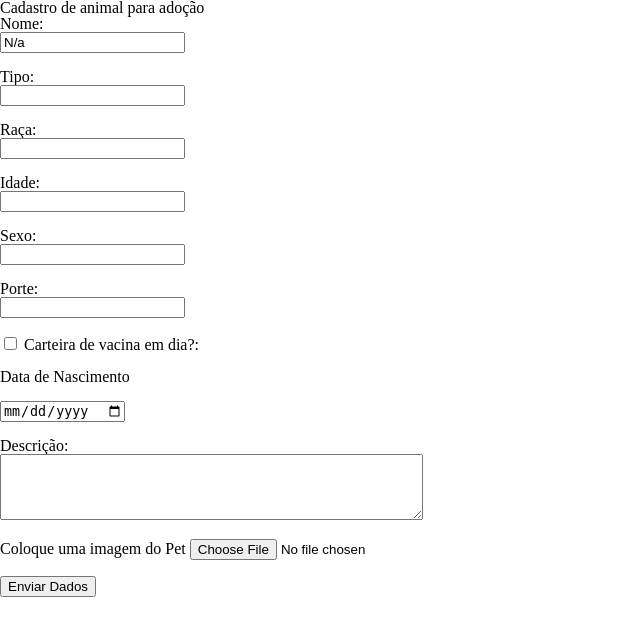
After one commit to zurte/PetMatch, a Flask app: page /registrar_animal in a window 1280 px wide. The commit adds this page. Shown: the top 636 px of the page, without its empty margins (0-640 px from the left). Run offline with Flask 3, Linux system fonts and the light colour scheme.

Commit message:
estrutura incial 0.5v

```diff
--- a/app.py
+++ b/app.py
@@ -1,5 +1,7 @@
 from flask import Flask, render_template,send_file,request
 import os
+
+caminho_script = os.path.abspath("static/script/script.js")
 
 
 
@@ -40,29 +42,34 @@ def criar_pagina():
 @app.route("/")
 
 def inicio():
-     return render_template("formulario.html")
+     return render_template("formulario_login.html")
 
-@app.route('/enviar-dados', methods=['GET', 'POST'])
+@app.route('/index', methods=['GET', 'POST'])
 def index():
     if request.method == 'POST':
         #aqui eu colocarei as funções que vão registrar o usuário dentro do bancod e dados
-        nome = request.form['nome']
         email = request.form['email']
+        senha = request.form['senha']
 
     return render_template('index.html')
 
+@app.route("/registrar")
+def registrar_usuario():
+     return render_template("formulario_registro.html")
+
+@app.route("/registrar_animal")
+def registrar_animal():
+     return render_template("formulario_adocao.html")
+
 @app.route("/adocao")
-
 def adocao():
      return render_template("adocao.html")
 
 @app.route("/doacao")
-
 def doacao():
      return render_template("doacao.html")
 
 @app.route("/blog")
-
 def blog():
      return render_template("blog.html")
 
--- a/static/script/script.js
+++ b/static/script/script.js
@@ -0,0 +1,15 @@
+console.log(window.location.pathname);
+
+function redirecionarParaRegistro() {
+
+}
+
+if (window.location.pathname === "/") {
+document.getElementById("redirecionar").addEventListener("click", function() {
+    window.location.href = "/registrar";
+} );}
+
+if (window.location.pathname === "/index") {
+document.getElementById("registrar_animal").addEventListener("click", function() {
+    window.location.href = "/registrar_animal";
+});}
--- /dev/null
+++ b/templates/formulario_adocao.html
@@ -0,0 +1,49 @@
+<!DOCTYPE html>
+<html lang="pt-BR">
+    <head>
+        <meta charset="UTF-8">
+        <title>Formulário com Flask</title>
+        <link rel="stylesheet" href="{{ url_for('static', filename='css/style.css') }}">
+
+    </head>
+    <body>
+        <h1>Cadastro de animal para adoção</h1>
+        <!-- O método POST envia os dados de forma segura ao servidor -->
+        <form action="/index" method="POST">
+            <!-- Nome -->
+            <label for="nome">Nome:</label><br>
+            <input type="text" id="nome" name="nome" value="N/a"><br><br>
+            <!-- Tipo -->
+            <label for="tipo">Tipo:</label><br>
+            <input type="text" id="tipo" name="tipo" required><br><br>
+            <!-- Raça -->
+            <label for="raça">Raça:</label><br>
+            <input type="text" id="raça" name="raça" required><br><br>
+            <!-- Idade -->
+            <label for="idade">Idade:</label><br>
+            <input type="number" id="idade" name="idade" required><br><br>
+            <!-- Sexo -->
+            <label for="sexo">Sexo:</label><br>
+            <input type="text" id="sexo" name="sexo" required><br><br>
+            <!-- Porte -->
+            <label for="porte">Porte:</label><br>
+            <input type="text" id="porte" name="porte" required><br><br>
+            <!-- Status de vacinação -->
+            <input type="checkbox" id="vacinas" name="vacinas" value="vacinas" required>
+            <label for="vacinas">Carteira de vacina em dia?:</label><br><br>
+            <!-- Data de Nascimento -->
+            <label for="data-de-nascimento">Data de Nascimento</label><br><br>
+            <input type="date" id="data-de-nascimento" name="data-de-nascimento" required><br><br>
+            <!-- Descrição -->
+            <label for="descricao">Descrição:</label><br>
+            <textarea type="text" id="descricao" name="descricao" rows="4" cols="50" required></textarea><br><br>
+            <!-- Foto -->
+            <label for="imagem">Coloque uma imagem do Pet</label>
+            <input type="file" id="imagem" name="imagem" required><br><br>
+
+            <button type="submit">Enviar Dados</button>
+        </form>
+
+        <script src="{{ url_for('static', filename='script/script.js') }}" ></script>
+    </body>
+</html>
--- a/templates/index.html
+++ b/templates/index.html
@@ -4,6 +4,7 @@
         <meta charset="UTF-8">
         <title>PetMatch</title>
         <link rel="stylesheet" href="{{ url_for('static', filename='css/style.css') }}">
+
     </head>
     <body>
         <div>
@@ -12,8 +13,7 @@
                 <ul>
                     <li><button><a href="/adocao">Adoção</a></button></li>
                     <li><button><a href="/doacao">doação</a></button></li>
-                    <li><button><a href="/formulario">Login</a></button></li>
-                    <li><button><a href="/criar_pagina">Login</a></button></li>
+                    <li><button id="registrar_animal">Registre um animal</button></li>
                 </ul>
             </nav>
         </div>
@@ -30,5 +30,6 @@
             </div>
             <button><a href="/blog">blog</a></button>
         </div>
+        <script src="{{ url_for('static', filename='script/script.js') }}" ></script>
     </body>
 </html>
```
Also changed, not shown: templates/formulario.html (deleted, +0 -18 lines), templates/formulario_login.html (added, +29 -0 lines), templates/formulario_registro.html (added, +38 -0 lines), templates/prompt.txt (added), 1 other file.
